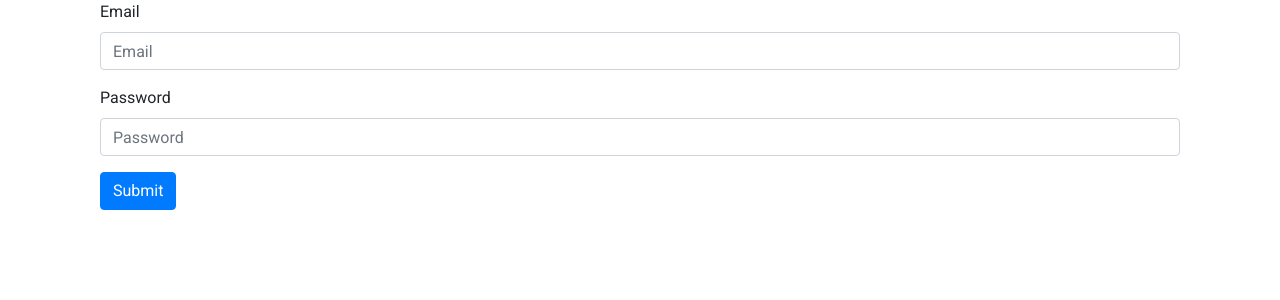
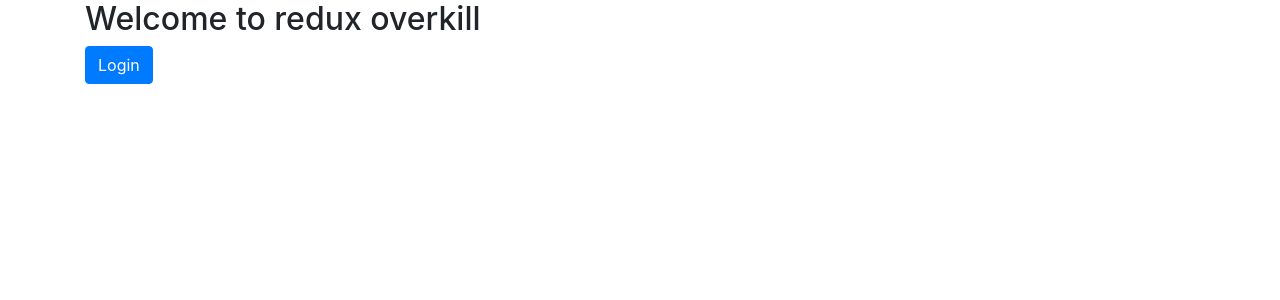
Before and after one commit to karan-tewari/reduxoverkill, a React (Create React App) app: page / in a window 1280 px wide. Shown: the top 300 px of the page. Built offline with nearby package versions, Linux system fonts and the light colour scheme.

Commit message:
handle login setup and show alert, added welcome as well

```diff
--- a/src/App.js
+++ b/src/App.js
@@ -2,12 +2,16 @@ import React from 'react';
 import {Route, Switch} from 'react-router-dom';
 import Login from './components/Login';
 import Dashboard from './components/Dashboard';
+import FourOFour from './components/FourOFour';
+import Welcome from './components/Welcome';
 function App() {
   return (
     <div className="App">
       <Switch>
-        <Route path="/dashboard" component={Dashboard} />
-        <Route path="/" component={Login} />
+        <Route path="/dashboard" exact component={Dashboard} />
+        <Route path="/login" exact component={Login} />
+        <Route path="/" component={Welcome}/>
+        <Route component={FourOFour} />
       </Switch>
     </div>
   );
--- /dev/null
+++ b/src/components/FourOFour.js
@@ -0,0 +1,9 @@
+import React from 'react';
+
+const FourOFour = () => {
+    return(
+        <h1>You have reached 404 page</h1>
+    )
+}
+
+export default FourOFour;
--- a/src/components/Login.js
+++ b/src/components/Login.js
@@ -1,40 +1,102 @@
-import React from 'react';
-import { Button, Form, FormGroup, Label, Input } from 'reactstrap';
+import React, { Component } from 'react';
+import { Button, Form, FormGroup, Label, Input, Alert  } from 'reactstrap';
 import '../styles/login.scss';
-import {useHistory} from 'react-router'
-import {useDispatch} from 'react-redux';
-import {signin} from '../actions/index';
+// import {useHistory} from 'react-router'
+// import {useDispatch} from 'react-redux';
+// import {signin} from '../actions/index';
+import {connect} from 'react-redux';
+import {withRouter} from 'react-router-dom';
+// import isLogged from '../reducers/isLogged';
 
 
+class Login extends Component{
 
-const Login = () => {
-    const history = useHistory();
-    const dispatch = useDispatch();
+    state = {
+        emailValue : "",
+        pswdVal : "",
+        showError : undefined,
+        visible:true,
+    }
 
-    const handleSubmit = (props) => {
-        dispatch(signin())
-        history.push("/dashboard");
+    handleSubmit = () => {
+        if(this.state.emailValue === "admin" && this.state.pswdVal === "admin"){
+            this.setState({
+                showError : false
+            })
+            this.props.isLogged();
+            this.props.history.push("/dashboard");
+        }
+
+        else{
+            this.setState({
+                showError:true
+            })
+        }
+
 
     }
+
+    handleEmailValUpdate = (e) => {
+        this.setState({
+            emailValue : e.target.value
+        })
+    }
+
+    handlePswdVal = (e) => {
+        this.setState({
+            pswdVal : e.target.value
+        })
+    }
+
+    handleDismiss = () => {
+        this.setState({
+            visible : false
+        })
+    }
+
+    render(){
+
         return(
-            <div className="row">
-                <div className='container'>
+            <div className="container">
+                <div className='row'>
                     <div className="col-lg-12">
                         <Form className="formContainer">
                             <FormGroup>
                                 <Label for="exampleEmail">Email</Label>
-                                <Input type="email" name="email" id="exampleEmail" placeholder="Email" />
+                                <Input
+                                    type="email"
+                                    name="email"
+                                    id="exampleEmail"
+                                    placeholder="Email"
+                                    onChange={this.handleEmailValUpdate}
+                                    value={this.state.emailValue}
+                                />
                             </FormGroup>
                             <FormGroup>
                                 <Label for="examplePassword">Password</Label>
-                                <Input type="password" name="password" id="examplePassword" placeholder="Password" />
+                                <Input
+                                    type="password"
+                                    name="password"
+                                    id="examplePassword"
+                                    placeholder="Password"
+                                    onChange={this.handlePswdVal}
+                                    value={this.state.pswdVal}
+                                />
                             </FormGroup>
-                            <Button color="primary" onClick={() => handleSubmit()}>Submit</Button>
+                            <Button color="primary" onClick={() => this.handleSubmit()}>Submit</Button>
+                            {this.state.showError ? <Alert color="danger" isOpen={this.state.visible} toggle={this.handleDismiss}> I am an alert and I can be dismissed!</Alert> : ""}
                         </Form>
                     </div>
                 </div>
             </div>
         )
     }
+}
 
-export default Login;
+const mapDispatchToProps = (dispatch) => {
+    return{
+        isLogged : () => dispatch({type: "SIGNIN"})
+    }
+}
+
+export default connect(null,mapDispatchToProps)(withRouter(Login));
--- a/src/components/Navbar.js
+++ b/src/components/Navbar.js
@@ -19,7 +19,7 @@ class MyNavbar extends Component {
 
         const handleLogout = () => {
             this.props.isLogged();
-            this.props.history.push("/login");
+            this.props.history.push("/");
         }
 
         return (
--- /dev/null
+++ b/src/components/Welcome.js
@@ -0,0 +1,25 @@
+import React, { Component } from 'react';
+import {withRouter} from 'react-router-dom';
+import { ButtonToggle } from "reactstrap";
+
+class Welcome extends Component{
+    render(){
+
+        const handleSubmit = () => {
+            this.props.history.push("/login");
+        }
+
+        return(
+            <div className="container">
+                <div className="row">
+                    <div className="col-lg-12">
+                        <h2>Welcome to redux overkill</h2>
+                        <ButtonToggle color="primary" onClick={() => handleSubmit()}>Login</ButtonToggle>
+                    </div>
+                </div>
+            </div>
+        )
+    }
+}
+
+export default withRouter(Welcome);
--- a/src/reducers/isLogged.js
+++ b/src/reducers/isLogged.js
@@ -1,7 +1,7 @@
 const isLogged = ( state = false, action ) => {
     switch(action.type){
         case "SIGNIN" :
-            return !state;
+            return true;
         case "SIGNOUT" :
             return false;
         default :
```
